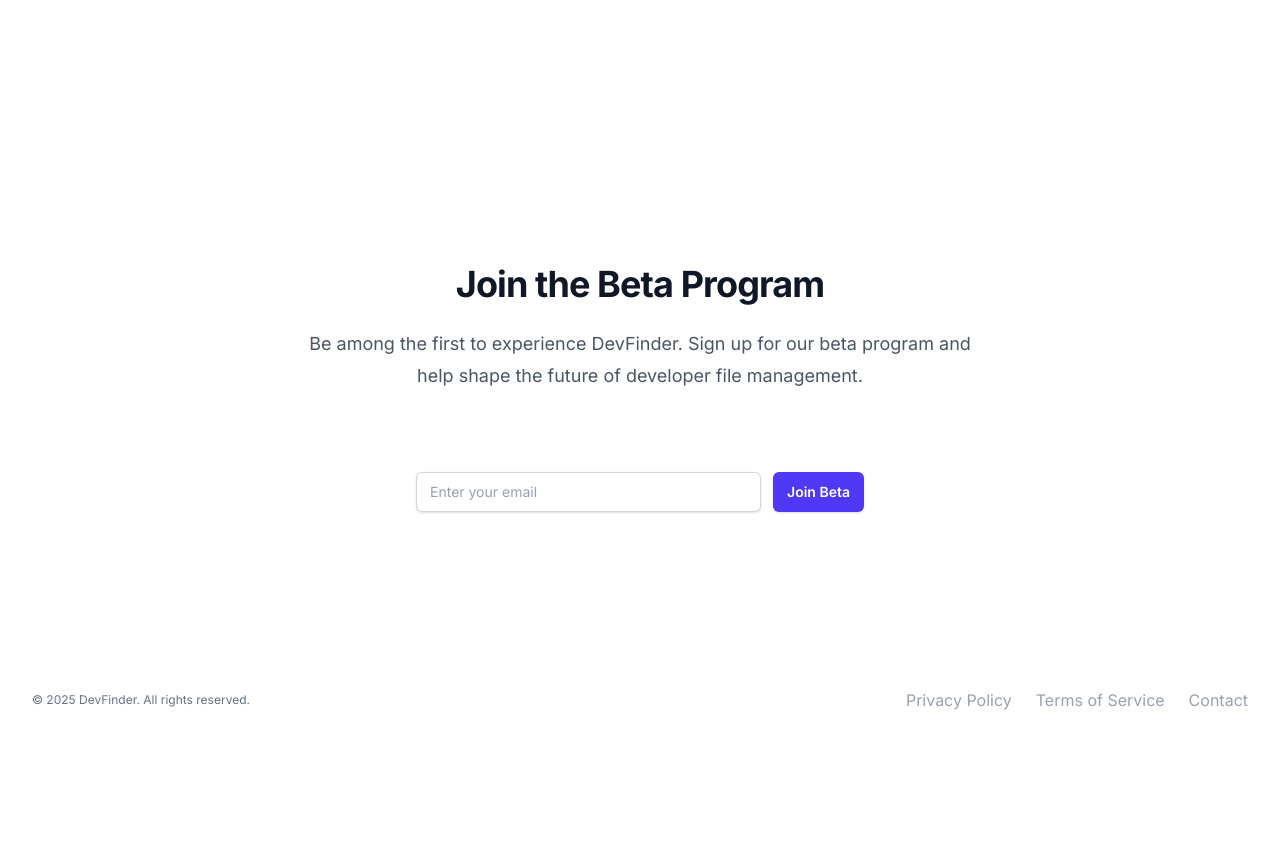
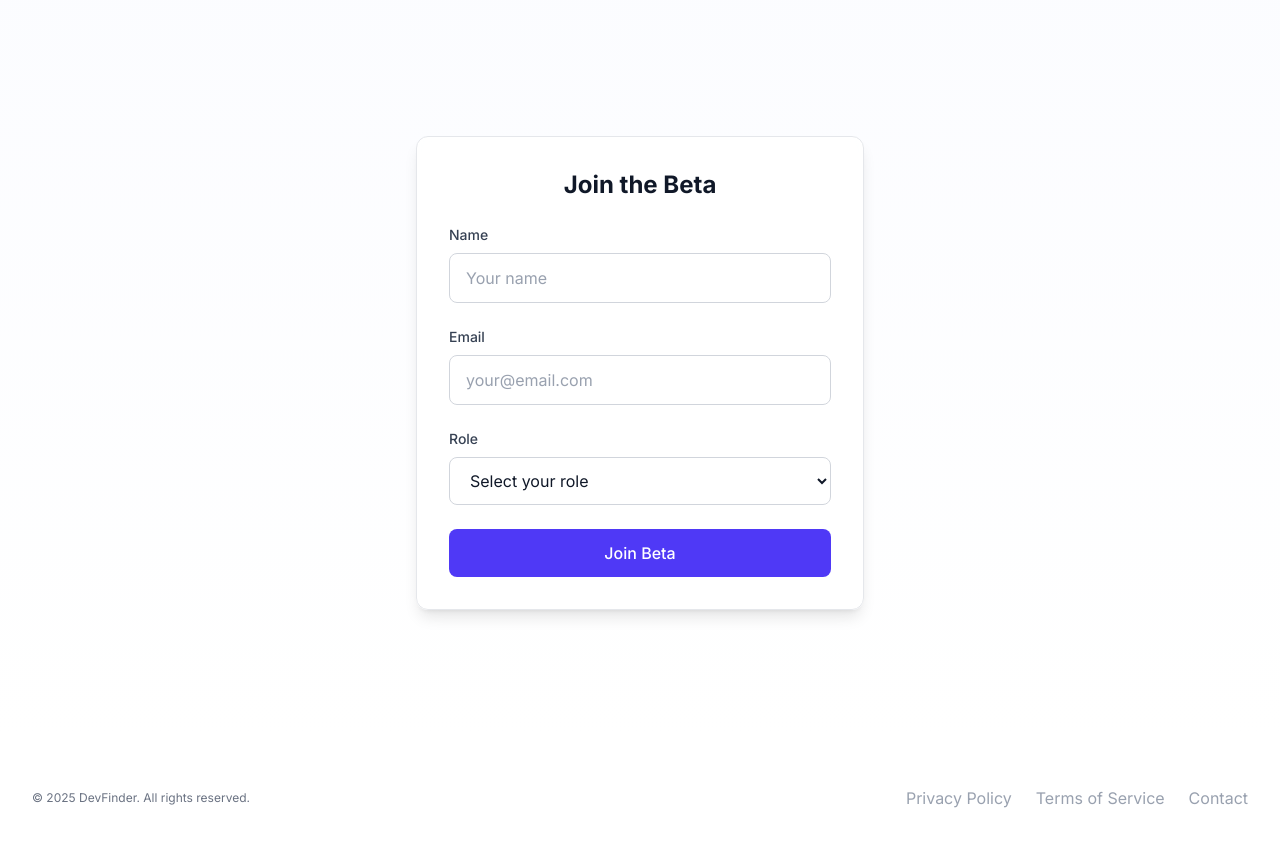
Before and after one commit to K3NTAW/devfinder-demo, a Next.js app: page /beta in a window 1280 px wide. Shown: the part 580-1426 px from the top of the page. Before the commit the page ends 1340 px from the top, so only its background shows below. Built offline with nearby package versions, Linux system fonts and the light colour scheme; no server answers.

Commit message:
feature: adding better formatting and styling | Kenta Waibel

```diff
--- a/src/app/beta/page.tsx
+++ b/src/app/beta/page.tsx
@@ -3,7 +3,7 @@
 export default function BetaPage() {
   return (
     <main>
-      <div className="bg-white">
+      <div className="relative isolate overflow-hidden bg-gradient-to-b from-indigo-100/20 to-white">
         <div className="relative isolate px-6 pt-14 lg:px-8">
           <div className="mx-auto max-w-2xl py-32 sm:py-48 lg:py-56">
             <div className="text-center">
@@ -16,8 +16,12 @@
             </div>
           </div>
         </div>
+        <div className="mx-auto max-w-7xl px-6 pb-24 sm:pb-32 lg:px-8">
+          <div className="mx-auto max-w-2xl">
+            <BetaSignup />
+          </div>
+        </div>
       </div>
-      <BetaSignup />
     </main>
   );
 }
--- a/src/app/features/page.tsx
+++ b/src/app/features/page.tsx
@@ -35,7 +35,7 @@
 export default function FeaturesPage() {
   return (
     <main>
-      <div className="bg-white">
+      <div className="relative isolate overflow-hidden bg-gradient-to-b from-indigo-100/20 to-white">
         <div className="relative isolate px-6 pt-14 lg:px-8">
           <div className="mx-auto max-w-2xl py-32 sm:py-48 lg:py-56">
             <div className="text-center">
--- a/src/components/BetaSignup.tsx
+++ b/src/components/BetaSignup.tsx
@@ -1,70 +1,149 @@
 'use client';
 
-import React, { useState } from 'react';
+import React, { useState, useEffect } from 'react';
+import { createClient, SupabaseClient } from '@supabase/supabase-js';
 
-const BetaSignup = () => {
+interface BetaSignupProps {
+  variant?: 'home' | 'beta';
+}
+
+const BetaSignup = ({ variant = 'beta' }: BetaSignupProps) => {
   const [email, setEmail] = useState('');
-  const [submitted, setSubmitted] = useState(false);
+  const [name, setName] = useState('');
+  const [role, setRole] = useState('');
+  const [isSubmitting, setIsSubmitting] = useState(false);
+  const [error, setError] = useState<string | null>(null);
+  const [success, setSuccess] = useState(false);
+  const [supabase, setSupabase] = useState<SupabaseClient | null>(null);
+
+  useEffect(() => {
+    if (!process.env.NEXT_PUBLIC_SUPABASE_URL || !process.env.NEXT_PUBLIC_SUPABASE_ANON_KEY) {
+      setError('Missing Supabase configuration. Please check your environment variables.');
+      return;
+    }
+
+    const client = createClient(
+      process.env.NEXT_PUBLIC_SUPABASE_URL,
+      process.env.NEXT_PUBLIC_SUPABASE_ANON_KEY
+    );
+    setSupabase(client);
+  }, []);
 
   const handleSubmit = async (e: React.FormEvent) => {
     e.preventDefault();
-    // Here you would typically send the email to your backend
-    console.log('Beta signup:', email);
-    setSubmitted(true);
+    if (!supabase) {
+      setError('Database connection not initialized');
+      return;
+    }
+
+    setIsSubmitting(true);
+    setError(null);
+
+    try {
+      const { error } = await supabase
+        .from('beta_signups')
+        .insert([{
+          email,
+          name,
+          role,
+          created_at: new Date().toISOString()
+        }]);
+
+      if (error) throw error;
+      setSuccess(true);
+      setEmail('');
+      setName('');
+      setRole('');
+    } catch (error) {
+      console.error('Signup error:', error);
+      setError('Failed to submit. Please try again.');
+    } finally {
+      setIsSubmitting(false);
+    }
   };
 
+  if (!supabase) {
     return (
-    <div className="bg-white py-24 sm:py-32">
-      <div className="mx-auto max-w-7xl px-6 lg:px-8">
-        <div className="mx-auto max-w-2xl text-center">
-          <h2 className="text-3xl font-bold tracking-tight text-gray-900 sm:text-4xl">
-            Join the Beta Program
-          </h2>
-          <p className="mt-6 text-lg leading-8 text-gray-600">
-            Be among the first to experience DevFinder. Sign up for our beta program and help shape the future of developer file management.
-          </p>
+      <div className="w-full max-w-md mx-auto text-center text-gray-300">
+        {error || 'Loading...'}
       </div>
-        <div className="mx-auto mt-16 max-w-2xl sm:mt-20">
-          {submitted ? (
-            <div className="text-center">
-              <div className="inline-flex h-12 w-12 items-center justify-center rounded-full bg-green-100">
-                <svg className="h-6 w-6 text-green-600" fill="none" viewBox="0 0 24 24" strokeWidth="1.5" stroke="currentColor">
-                  <path strokeLinecap="round" strokeLinejoin="round" d="M4.5 12.75l6 6 9-13.5" />
-                </svg>
+    );
+  }
+
+  const containerClasses = variant === 'home'
+    ? "w-full max-w-md mx-auto bg-white rounded-xl p-8 border border-gray-200 shadow-[0_8px_30px_rgb(0,0,0,0.12)] hover:shadow-[0_8px_30px_rgb(0,0,0,0.16)] transition-shadow duration-300"
+    : "w-full max-w-md mx-auto bg-white/80 backdrop-blur-sm rounded-xl p-8 border border-gray-200 shadow-lg";
+
+  const inputClasses = variant === 'home'
+    ? "w-full px-4 py-3 bg-white border border-gray-300 rounded-lg text-gray-900 placeholder-gray-400 focus:outline-none focus:ring-2 focus:ring-indigo-500 focus:border-transparent transition-colors"
+    : "w-full px-4 py-3 bg-white/50 border border-gray-300 rounded-lg text-gray-900 placeholder-gray-400 focus:outline-none focus:ring-2 focus:ring-indigo-500 focus:border-transparent transition-colors";
+
+  return (
+    <div className={containerClasses}>
+      <h2 className="text-2xl font-bold text-gray-900 mb-6 text-center">Join the Beta</h2>
+      <form onSubmit={handleSubmit} className="space-y-6">
+        <div className="space-y-2">
+          <label htmlFor="name" className="block text-sm font-medium text-gray-700">
+            Name
+          </label>
+          <input
+            id="name"
+            type="text"
+            value={name}
+            onChange={(e) => setName(e.target.value)}
+            required
+            className={inputClasses}
+            placeholder="Your name"
+          />
         </div>
-              <h3 className="mt-4 text-lg font-semibold text-gray-900">Thank you for signing up!</h3>
-              <p className="mt-2 text-sm text-gray-600">
-                We&apos;ll be in touch soon with more information about the beta program.
-              </p>
-            </div>
-          ) : (
-            <form onSubmit={handleSubmit} className="mx-auto mt-10 max-w-md sm:flex">
-              <div className="min-w-0 flex-1">
-                <label htmlFor="email" className="sr-only">
-                  Email address
+        <div className="space-y-2">
+          <label htmlFor="email" className="block text-sm font-medium text-gray-700">
+            Email
           </label>
           <input
             id="email"
             type="email"
             value={email}
             onChange={(e) => setEmail(e.target.value)}
-                  className="block w-full rounded-md border-0 px-3.5 py-2 text-gray-900 shadow-sm ring-1 ring-inset ring-gray-300 placeholder:text-gray-400 focus:ring-2 focus:ring-inset focus:ring-indigo-600 sm:text-sm sm:leading-6"
-                  placeholder="Enter your email"
             required
+            className={inputClasses}
+            placeholder="your@email.com"
           />
         </div>
-              <div className="mt-4 sm:ml-3 sm:mt-0">
+        <div className="space-y-2">
+          <label htmlFor="role" className="block text-sm font-medium text-gray-700">
+            Role
+          </label>
+          <select
+            id="role"
+            value={role}
+            onChange={(e) => setRole(e.target.value)}
+            required
+            className={inputClasses}
+          >
+            <option value="" disabled>Select your role</option>
+            <option value="developer">Developer</option>
+            <option value="designer">Designer</option>
+            <option value="product_manager">Product Manager</option>
+            <option value="other">Other</option>
+          </select>
+        </div>
         <button
           type="submit"
-                  className="block w-full rounded-md bg-indigo-600 px-3.5 py-2.5 text-center text-sm font-semibold text-white shadow-sm hover:bg-indigo-500 focus-visible:outline focus-visible:outline-2 focus-visible:outline-offset-2 focus-visible:outline-indigo-600"
+          disabled={isSubmitting}
+          className="w-full px-4 py-3 bg-indigo-600 text-white rounded-lg hover:bg-indigo-700 focus:outline-none focus:ring-2 focus:ring-indigo-500 focus:ring-offset-2 focus:ring-offset-white transition-colors disabled:opacity-50 disabled:cursor-not-allowed font-medium"
         >
-                  Join Beta
+          {isSubmitting ? 'Submitting...' : 'Join Beta'}
         </button>
+        {error && (
+          <div className="text-red-600 text-sm text-center bg-red-50/80 p-3 rounded-lg">{error}</div>
+        )}
+        {success && (
+          <div className="text-green-600 text-sm text-center bg-green-50/80 p-3 rounded-lg">
+            Thanks for signing up! We&apos;ll be in touch soon.
           </div>
+        )}
       </form>
-          )}
-        </div>
-      </div>
     </div>
   );
 };
--- /dev/null
+++ b/src/components/BetaSignupForm.tsx
@@ -0,0 +1,79 @@
+'use client'
+
+import { useState } from 'react'
+
+export default function BetaSignupForm() {
+  const [email, setEmail] = useState('')
+  const [name, setName] = useState('')
+  const [status, setStatus] = useState<'idle' | 'loading' | 'success' | 'error'>('idle')
+  const [message, setMessage] = useState('')
+
+  const handleSubmit = async (e: React.FormEvent) => {
+    e.preventDefault()
+    setStatus('loading')
+
+    try {
+      const response = await fetch('/api/beta-signup', {
+        method: 'POST',
+        headers: {
+          'Content-Type': 'application/json',
+        },
+        body: JSON.stringify({ email, name }),
+      })
+
+      if (!response.ok) {
+        throw new Error('Failed to sign up')
+      }
+
+      setStatus('success')
+      setMessage('Thanks for signing up! We\'ll be in touch soon.')
+      setEmail('')
+      setName('')
+    } catch (error) {
+      setStatus('error')
+      setMessage('Something went wrong. Please try again.')
+    }
+  }
+
+  return (
+    <form onSubmit={handleSubmit} className="space-y-4">
+      <div>
+        <label htmlFor="email" className="block text-sm font-medium text-gray-700">
+          Email
+        </label>
+        <input
+          type="email"
+          id="email"
+          value={email}
+          onChange={(e) => setEmail(e.target.value)}
+          required
+          className="mt-1 block w-full rounded-md border-gray-300 shadow-sm focus:border-indigo-500 focus:ring-indigo-500 sm:text-sm"
+        />
+      </div>
+      <div>
+        <label htmlFor="name" className="block text-sm font-medium text-gray-700">
+          Name (Optional)
+        </label>
+        <input
+          type="text"
+          id="name"
+          value={name}
+          onChange={(e) => setName(e.target.value)}
+          className="mt-1 block w-full rounded-md border-gray-300 shadow-sm focus:border-indigo-500 focus:ring-indigo-500 sm:text-sm"
+        />
+      </div>
+      <button
+        type="submit"
+        disabled={status === 'loading'}
+        className="w-full rounded-md bg-indigo-600 px-4 py-2 text-sm font-semibold text-white shadow-sm hover:bg-indigo-500 focus:outline-none focus:ring-2 focus:ring-indigo-500 focus:ring-offset-2 disabled:opacity-50"
+      >
+        {status === 'loading' ? 'Signing up...' : 'Sign up for beta'}
+      </button>
+      {message && (
+        <p className={`text-sm ${status === 'error' ? 'text-red-600' : 'text-green-600'}`}>
+          {message}
+        </p>
+      )}
+    </form>
+  )
+}
--- a/src/components/Hero.tsx
+++ b/src/components/Hero.tsx
@@ -1,46 +1,36 @@
+'use client';
+
 import React from 'react';
-import Link from 'next/link';
 import DevFinderPreview from './DevFinderPreview';
 
 const Hero = () => {
   return (
-    <div className="relative isolate overflow-hidden bg-gradient-to-b from-indigo-100/20">
+    <div className="relative isolate overflow-hidden bg-gradient-to-b from-indigo-100/20 to-white">
       <div className="mx-auto max-w-7xl px-6 pb-24 pt-10 sm:pb-32 lg:flex lg:px-8 lg:py-40">
         <div className="mx-auto max-w-2xl lg:mx-0 lg:max-w-xl lg:flex-shrink-0 lg:pt-8">
-          <div className="mt-24 sm:mt-32 lg:mt-16">
-            <a href="#" className="inline-flex space-x-6">
-              <span className="rounded-full bg-indigo-600/10 px-3 py-1 text-sm font-semibold leading-6 text-indigo-600 ring-1 ring-inset ring-indigo-600/10">
-                Coming soon
-              </span>
-              <span className="inline-flex items-center space-x-2 text-sm font-medium leading-6 text-gray-600">
-                <span>Join the beta</span>
-                <svg className="h-5 w-5 text-gray-400" viewBox="0 0 20 20" fill="currentColor" aria-hidden="true">
-                  <path fillRule="evenodd" d="M7.21 14.77a.75.75 0 01.02-1.06L11.168 10 7.23 6.29a.75.75 0 111.04-1.08l4.5 4.25a.75.75 0 010 1.08l-4.5 4.25a.75.75 0 01-1.06-.02z" clipRule="evenodd" />
-                </svg>
-              </span>
-            </a>
-          </div>
           <h1 className="mt-10 text-4xl font-bold tracking-tight text-gray-900 sm:text-6xl">
-            DevFinder: The Developer&apos;s File Explorer
+            The Developer&apos;s File Explorer
           </h1>
-          <p className="mt-6 text-lg leading-8 text-gray-600">
-            A modern file explorer and terminal hybrid designed specifically for developers. Experience the perfect blend of command-line power and visual file management.
+          <p className="mt-6 text-xl leading-8 text-gray-600">
+            Experience the perfect blend of command-line power and visual file management. DevFinder brings the best of both worlds to your development workflow.
           </p>
           <div className="mt-10 flex items-center gap-x-6">
-            <Link
+            <a
               href="/beta"
-              className="rounded-md bg-indigo-600 px-3.5 py-2.5 text-sm font-semibold text-white shadow-sm hover:bg-indigo-500 focus-visible:outline focus-visible:outline-2 focus-visible:outline-offset-2 focus-visible:outline-indigo-600"
+              className="rounded-lg bg-indigo-600 px-6 py-3 text-base font-semibold text-white shadow-sm hover:bg-indigo-500 focus-visible:outline focus-visible:outline-2 focus-visible:outline-offset-2 focus-visible:outline-indigo-600 transition-colors duration-200"
             >
               Join Beta
-            </Link>
-            <Link href="/features" className="text-sm font-semibold leading-6 text-gray-900">
+            </a>
+            <a href="/features" className="text-base font-semibold leading-6 text-gray-900 hover:text-indigo-600 transition-colors duration-200">
               Learn more <span aria-hidden="true">→</span>
-            </Link>
+            </a>
           </div>
         </div>
         <div className="mx-auto mt-16 flex max-w-2xl sm:mt-24 lg:ml-10 lg:mr-0 lg:mt-0 lg:max-w-none lg:flex-none xl:ml-32">
           <div className="w-[600px]">
-            <DevFinderPreview />
+            <div className="rounded-xl bg-white/5 p-2 ring-1 ring-white/10 lg:-m-4 lg:rounded-2xl lg:p-4">
+              <DevFinderPreview />
+            </div>
           </div>
         </div>
       </div>
--- /dev/null
+++ b/src/lib/supabase.ts
@@ -0,0 +1,10 @@
+import { createClient } from '@supabase/supabase-js'
+
+const supabaseUrl = process.env.NEXT_PUBLIC_SUPABASE_URL
+const supabaseAnonKey = process.env.NEXT_PUBLIC_SUPABASE_ANON_KEY
+
+if (!supabaseUrl || !supabaseAnonKey) {
+  throw new Error('Missing Supabase environment variables')
+}
+
+export const supabase = createClient(supabaseUrl, supabaseAnonKey)
```
Also changed, not shown: package.json (+7 -6 lines), src/app/api/beta-signup/route.ts (added, +20 -0 lines), src/app/page.tsx (+7 -1 lines), src/components/DevFinderPreview.tsx (+15 -16 lines), src/components/Features.tsx (+40 -57 lines), src/services/betaSignupService.ts (added, +33 -0 lines), 1 other file (tests, documents, lock files or other folders). Lines whose indentation alone changed are shown as unchanged.
